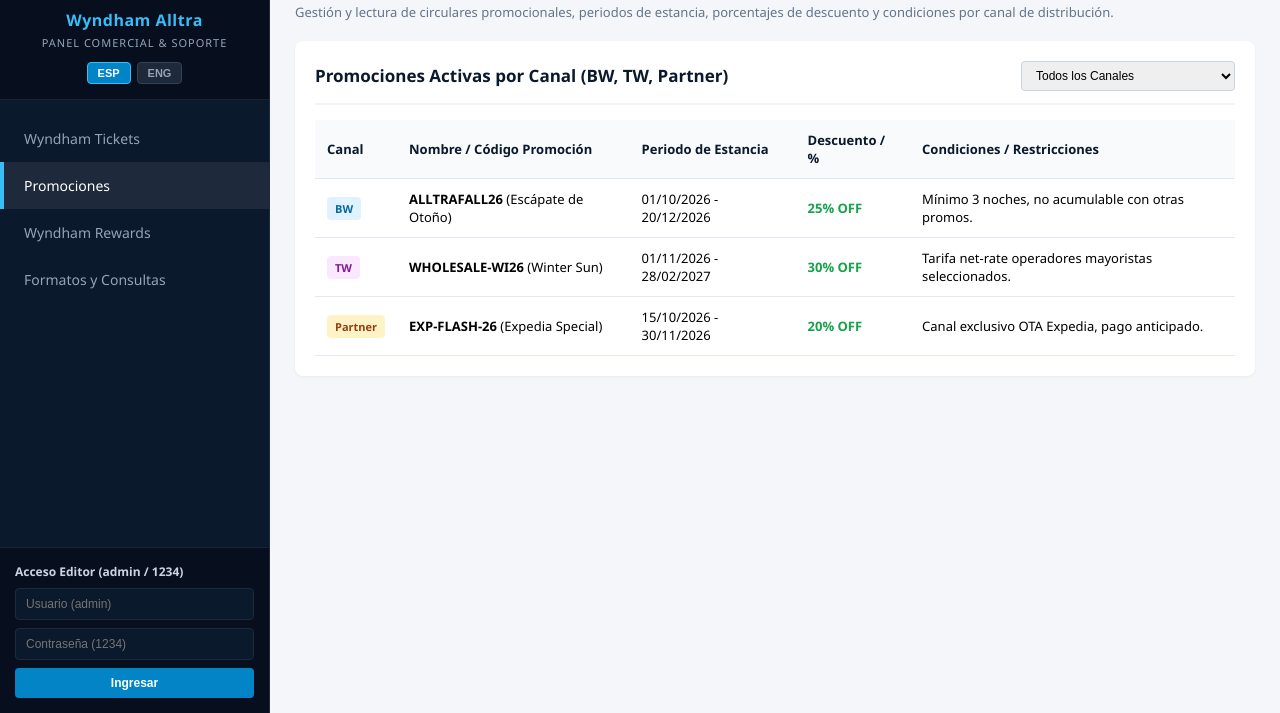
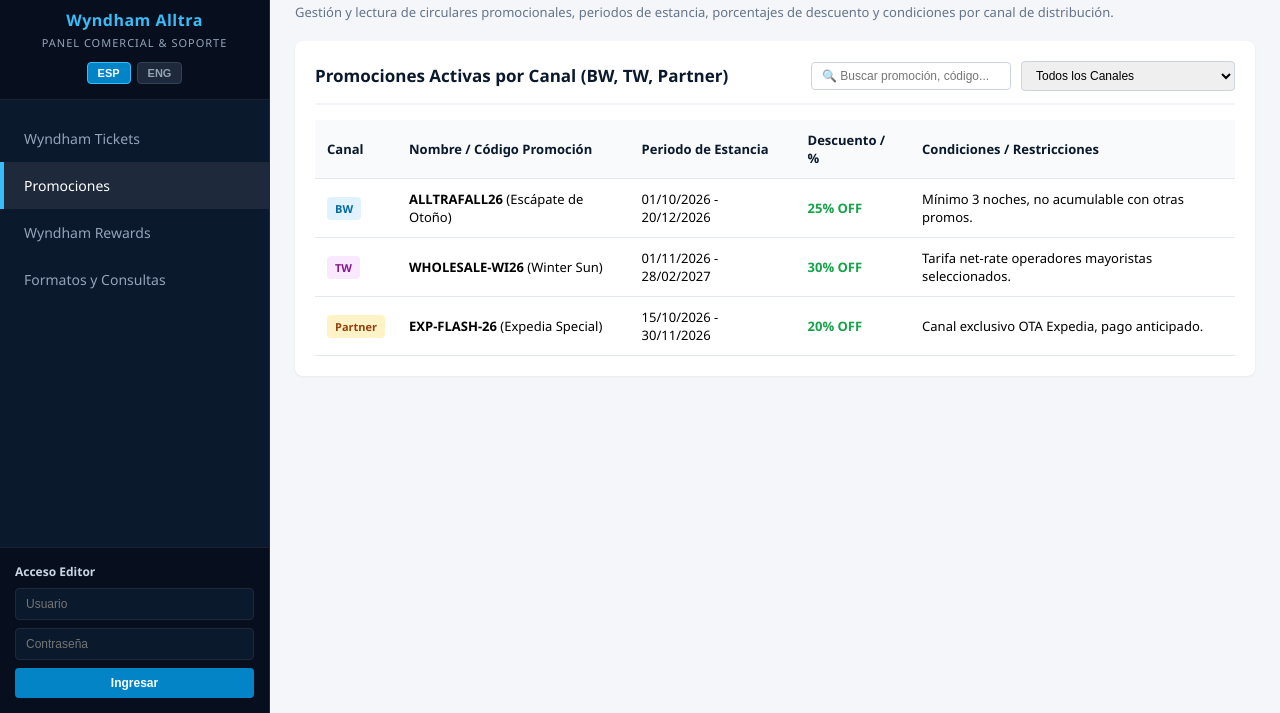
Before and after one commit to lfrm80-ship-it/ALLINCLUSIVE, a plain HTML site: page index.html in a window 1280 px wide. Both pictures are taken after a click on the link "Promociones". Shown: the part 87-800 px from the top of the page. Drawn offline with nearby package versions, Linux system fonts and the light colour scheme.

Commit message:
Refactor login and improve promotions filter
Updated login header and placeholders for username and password. Enhanced filter functionality for promotions with combined channel and search query.

```diff
--- a/index.html
+++ b/index.html
@@ -208,6 +208,8 @@
             border-bottom: 2px solid #f1f5f9;
             padding-bottom: 12px;
             margin-bottom: 15px;
+            flex-wrap: wrap;
+            gap: 10px;
         }
         .card-header-actions h3 { margin: 0; color: #0b192c; font-size: 17px; }
 
@@ -236,7 +238,7 @@
         }
 
         /* BOTONES DE ACCIÓN Y DESCARGA */
-        .actions-group { display: flex; gap: 10px; flex-wrap: wrap; }
+        .actions-group { display: flex; gap: 10px; flex-wrap: wrap; align-items: center; }
         .btn-export {
             padding: 8px 14px;
             font-size: 12px;
@@ -379,9 +381,9 @@
         <!-- USUARIO / LOGIN -->
         <div class="user-auth-box">
             <div id="login-form">
-                <p id="txt-login-header" style="margin: 0 0 8px 0; font-weight: bold; color: #cbd5e1;">Acceso Editor (admin / 1234)</p>
-                <input type="text" id="username" placeholder="Usuario (admin)">
-                <input type="password" id="password" placeholder="Contraseña (1234)">
+                <p id="txt-login-header" style="margin: 0 0 8px 0; font-weight: bold; color: #cbd5e1;">Acceso Editor</p>
+                <input type="text" id="username" placeholder="Usuario">
+                <input type="password" id="password" placeholder="Contraseña">
                 <button class="btn-auth" id="btn-login" onclick="handleLogin()">Ingresar</button>
             </div>
             <div id="user-logged" style="display: none;">
@@ -486,7 +488,7 @@
             </div>
         </div>
 
-        <!-- SECCIÓN 2: PROMOCIONES (CON LECTURA DE PDF/EXCEL Y CANALES BW - TW - PARTNER) -->
+        <!-- SECCIÓN 2: PROMOCIONES (CON LECTURA DE PDF/EXCEL, CANALES Y BÚSQUEDA) -->
         <div id="promociones" class="tab-content">
             <h2 id="txt-promos-title">Módulo de Promociones - Canales & Tarifas (BW - TW - Partner)</h2>
             <p id="txt-promos-desc" style="color: #64748b; font-size: 13px; margin-top: -8px; margin-bottom: 20px;">
@@ -507,6 +509,7 @@
                 <div class="card-header-actions">
                     <h3 id="txt-promos-table-title">Promociones Activas por Canal (BW, TW, Partner)</h3>
                     <div class="actions-group">
+                        <input type="text" id="search-promos" onkeyup="filterPromos()" placeholder="🔍 Buscar promoción, código..." style="padding: 6px 10px; border-radius: 4px; border: 1px solid #cbd5e1; font-size: 12px; width: 200px;">
                         <select id="filter-canal" onchange="filterPromos()" style="padding: 6px 10px; border-radius: 4px; border: 1px solid #cbd5e1; font-size: 12px;">
                             <option value="ALL">Todos los Canales</option>
                             <option value="BW">BW (Brand Website)</option>
@@ -624,7 +627,7 @@
 
     </div>
 
-    <!-- JAVASCRIPT: LÓGICA GENERAL, TRADUCCIONES, REWARDS & LECTOR DE PROMOS -->
+    <!-- JAVASCRIPT: LÓGICA GENERAL, TRADUCCIONES, REWARDS, FILTROS Y LECTOR DE PROMOS -->
     <script>
         const CREDS = { user: "admin", pass: "1234" };
         let currentLang = 'es';
@@ -638,7 +641,7 @@
                 menuPromos: "Promociones",
                 menuRewards: "Wyndham Rewards",
                 menuFormatos: "Formatos y Consultas",
-                loginHeader: "Acceso Editor (admin / 1234)",
+                loginHeader: "Acceso Editor",
                 btnLogin: "Ingresar",
                 loggedLabel: "Sesión activa:",
                 btnLogout: "Cerrar Sesión",
@@ -693,7 +696,7 @@
                 menuPromos: "Promotions",
                 menuRewards: "Wyndham Rewards",
                 menuFormatos: "Forms & Downloads",
-                loginHeader: "Editor Access (admin / 1234)",
+                loginHeader: "Editor Access",
                 btnLogin: "Log In",
                 loggedLabel: "Active session:",
                 btnLogout: "Log Out",
@@ -975,15 +978,22 @@
             }
         }
 
-        // FILTRO DE CANALES PARA PROMOCIONES
+        // FILTRO COMBINADO DE CANALES Y BÚSQUEDA EN TIEMPO REAL
         function filterPromos() {
-            const filter = document.getElementById('filter-canal').value;
+            const channelFilter = document.getElementById('filter-canal').value;
+            const searchQuery = document.getElementById('search-promos').value.toLowerCase();
             const rows = document.querySelectorAll('#promos-tbody tr');
+
             rows.forEach(row => {
                 const badge = row.querySelector('.badge');
                 if (!badge) return;
                 const channelText = badge.innerText.trim();
-                if (filter === 'ALL' || channelText === filter) {
+                const rowText = row.innerText.toLowerCase();
+
+                const matchesChannel = (channelFilter === 'ALL' || channelText === channelFilter);
+                const matchesSearch = (rowText.includes(searchQuery));
+
+                if (matchesChannel && matchesSearch) {
                     row.style.display = '';
                 } else {
                     row.style.display = 'none';
```
